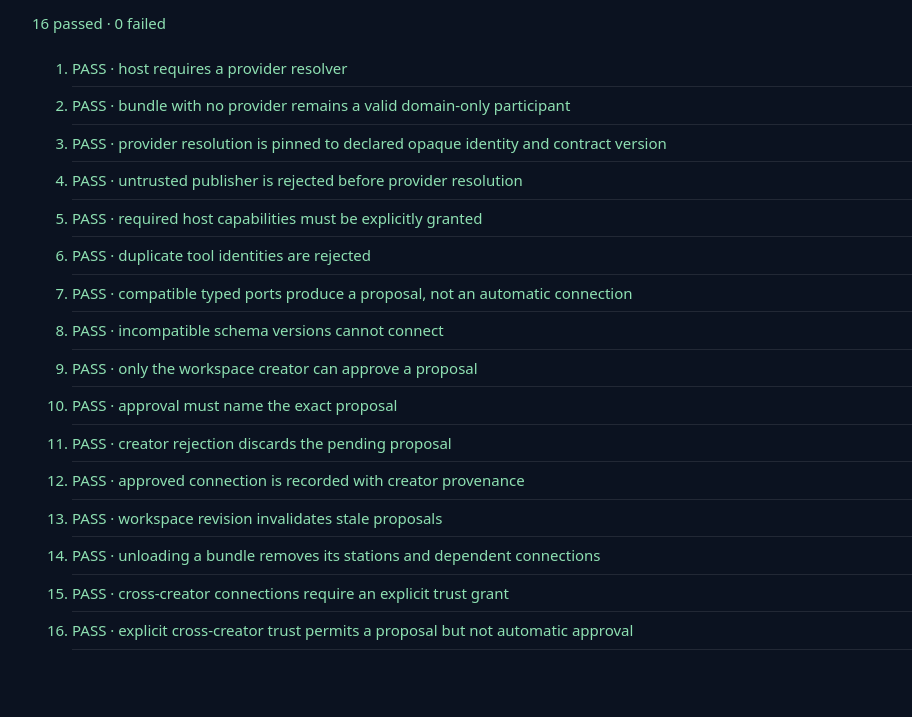
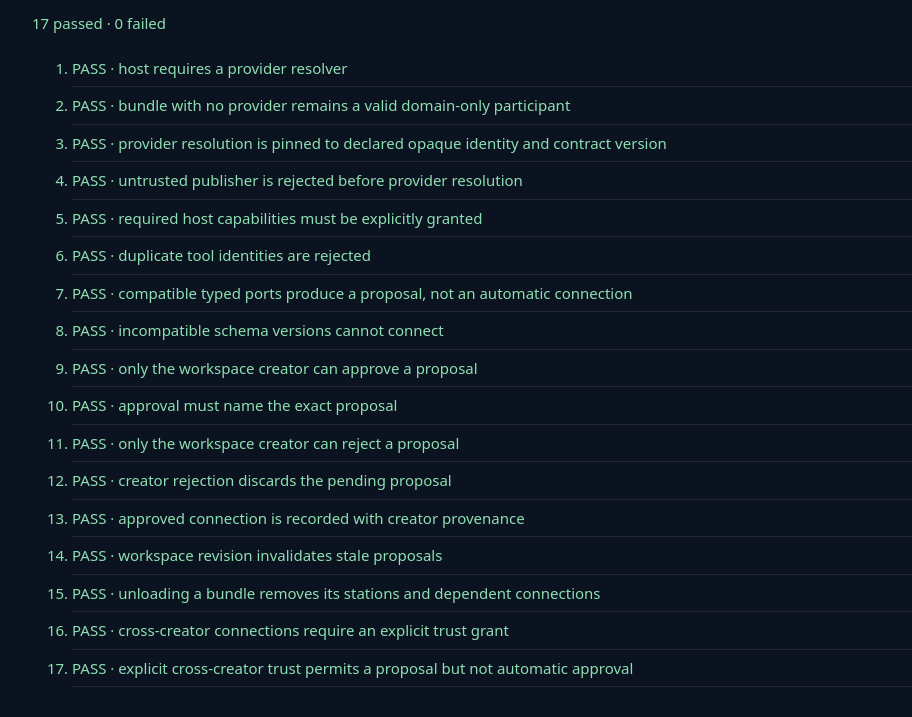
Before and after one commit to TrentBest/TheSingularityWorkshop.Workshop, a plain HTML site: page diegetic-composition.tests.html in a window 1280 px wide. Shown: the part 153-870 px from the top of the page, without its empty margins (158-1070 px from the left). Before the commit the page ends 843 px from the top, so only its background shows below. Drawn offline with Linux system fonts and the light colour scheme.

Commit message:
Test creator-only proposal rejection

```diff
--- a/diegetic-composition.tests.html
+++ b/diegetic-composition.tests.html
@@ -25,6 +25,7 @@
  test("incompatible schema versions cannot connect",()=>{const h=host();const a=h.loadBundle(bundle("source","tools.source.v1"));const b=h.loadBundle(bundle("other","tools.incompatible.v1"));throws(()=>h.proposeConnection({id:"bad-link",sourceStationId:a.mounted[0].id,sourcePortId:"result",targetStationId:b.mounted[0].id,targetPortId:"input"}),"incompatible")});
  test("only the workspace creator can approve a proposal",()=>{const h=host();const {a,b}=loadPair(h);const p=h.proposeConnection({id:"connect-2",sourceStationId:a.mounted[0].id,sourcePortId:"result",targetStationId:b.mounted[0].id,targetPortId:"input"});throws(()=>h.approveConnection(p,{creatorId:"someone-else",proposalId:p.id}),"Only the workspace creator")});
  test("approval must name the exact proposal",()=>{const h=host();const {a,b}=loadPair(h);const p=h.proposeConnection({id:"connect-3",sourceStationId:a.mounted[0].id,sourcePortId:"result",targetStationId:b.mounted[0].id,targetPortId:"input"});throws(()=>h.approveConnection(p,{creatorId:"creator-1",proposalId:"other"}),"exact proposal")});
+ test("only the workspace creator can reject a proposal",()=>{const h=host();const {a,b}=loadPair(h);const p=h.proposeConnection({id:"reject-auth",sourceStationId:a.mounted[0].id,sourcePortId:"result",targetStationId:b.mounted[0].id,targetPortId:"input"});throws(()=>h.rejectConnection(p,"someone-else"),"Only the workspace creator");h.rejectConnection(p,"creator-1")});
  test("creator rejection discards the pending proposal",()=>{const h=host();const {a,b}=loadPair(h);const p=h.proposeConnection({id:"connect-rejected",sourceStationId:a.mounted[0].id,sourcePortId:"result",targetStationId:b.mounted[0].id,targetPortId:"input"});h.rejectConnection(p,"creator-1");if(h.snapshot.connections.length!==0)throw new Error("rejected proposal became a connection");throws(()=>h.approveConnection(p,{creatorId:"creator-1",proposalId:p.id}),"not pending")});
  test("approved connection is recorded with creator provenance",()=>{const h=host();const {a,b}=loadPair(h);const p=h.proposeConnection({id:"connect-4",sourceStationId:a.mounted[0].id,sourcePortId:"result",targetStationId:b.mounted[0].id,targetPortId:"input"});const c=h.approveConnection(p,{creatorId:"creator-1",proposalId:p.id,approvedAt:42});if(c.approvedBy!=="creator-1"||c.approvedAt!==42||h.snapshot.connections.length!==1)throw new Error("approval provenance missing")});
  test("workspace revision invalidates stale proposals",()=>{const h=host();const {a,b}=loadPair(h);const p=h.proposeConnection({id:"connect-5",sourceStationId:a.mounted[0].id,sourcePortId:"result",targetStationId:b.mounted[0].id,targetPortId:"input"});h.loadBundle(bundle("extra",null));throws(()=>h.approveConnection(p,{creatorId:"creator-1",proposalId:p.id}),"Stale")});
```
